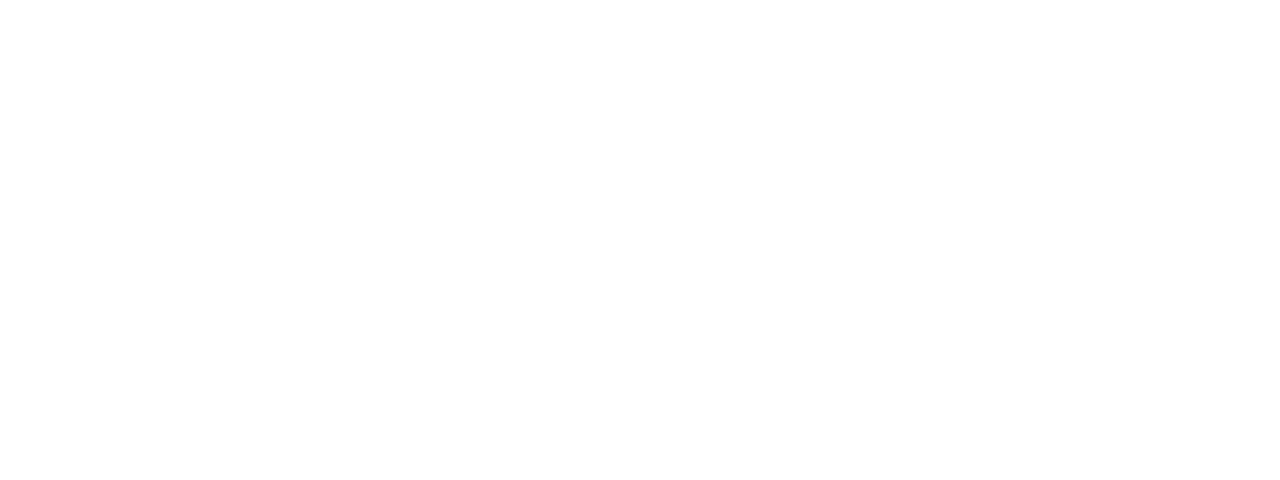
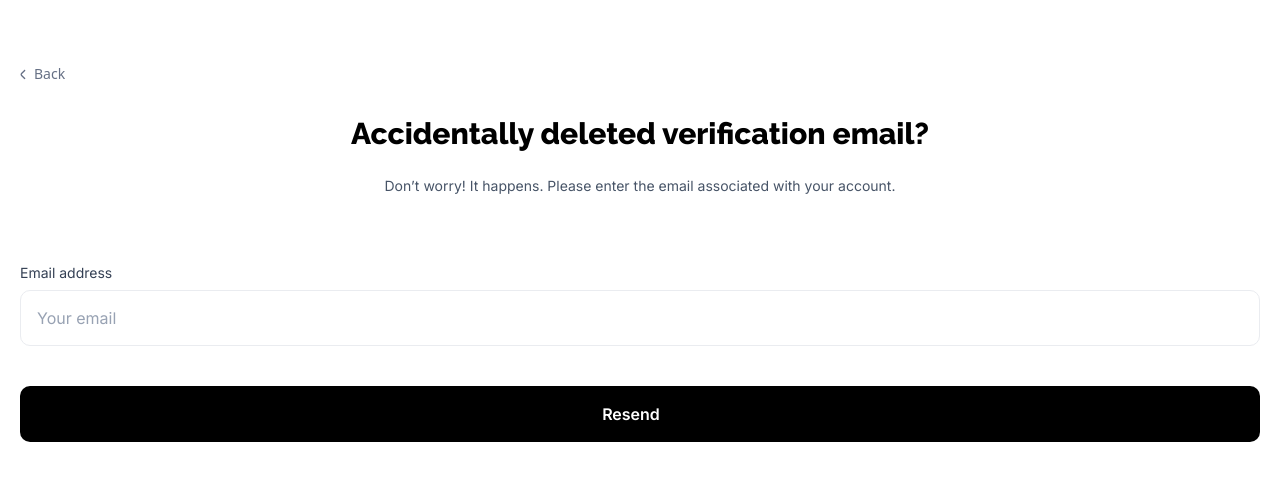
Before and after one commit to LJ1319/redberryinternship-front-quizwiz, a Vue app: page /resend in a window 1280 px wide. Before the commit this address had no page. Shown: the top 480 px of the page. Built offline with nearby package versions, Linux system fonts and the light colour scheme.

Commit message:
feat: handle resending verification email and remembering user

```diff
--- a/src/components/auth/login/LoginForm.vue
+++ b/src/components/auth/login/LoginForm.vue
@@ -27,7 +27,7 @@
 
       <div class="flex justify-between">
         <form-group>
-          <form-checkbox name="remember" text="Remember for 30 days?" />
+          <form-checkbox name="remember" text="Remember me" />
         </form-group>
 
         <span class="font-inter text-sm text-gray-700">
@@ -44,6 +44,13 @@
       action="Sign up"
       class="hidden lg:block"
     />
+
+    <form-link
+      text="Need to verify email?"
+      to="/resend"
+      action="Resend verification"
+      class="hidden lg:block"
+    />
   </Form>
 </template>
 
@@ -57,7 +64,7 @@ import FormLabel from '@/components/ui/form/FormLabel.vue'
 import FormCheckbox from '@/components/ui/form/FormCheckbox.vue'
 import FormButton from '@/components/ui/form/FormButton.vue'
 
-import { InitializeCSRFProtection, Login } from '@/services/api/auth.js'
+import { Login } from '@/services/api/auth.js'
 
 export default {
   components: {
@@ -71,16 +78,20 @@ export default {
     FormButton
   },
   methods: {
-    async onSubmit(values) {
-      await InitializeCSRFProtection()
+    async onSubmit(values, { setErrors }) {
+      try {
+        const { data, status } = await Login({
+          email: values.email,
+          password: values.password,
+          remember: values.remember ?? false
+        })
 
-      try {
-        await Login({
-          email: values.email,
-          password: values.password
+        console.log(data, status)
+      } catch (err) {
+        console.log(err.response.data, err.response.status)
+        setErrors({
+          email: err.response.data.message
         })
-      } catch (err) {
-        console.log(err.response.data)
       }
     }
   }
--- /dev/null
+++ b/src/components/auth/resend/ResendForm.vue
@@ -0,0 +1,54 @@
+<template>
+  <Form v-on:submit="onSubmit" class="lg:mx-20 lg:my-16 lg:w-3/5">
+    <div class="mb-16 mt-8 space-y-6 text-center lg:text-start">
+      <h1 class="font-raleway text-3xl font-extrabold">Accidentally deleted verification email?</h1>
+      <p class="font-inter text-sm text-gray-600">
+        Don’t worry! It happens. Please enter the email associated with your account.
+      </p>
+    </div>
+
+    <div class="space-y-6">
+      <form-group classes="space-y-1.5">
+        <form-label for="email" text="Email address" />
+        <form-input type="email" name="email" placeholder="Your email" rules="required|email" />
+      </form-group>
+    </div>
+
+    <form-button text="Resend" />
+  </Form>
+</template>
+
+<script>
+import { Form } from 'vee-validate'
+import FormGroup from '@/components/ui/form/FormGroup.vue'
+import FormLabel from '@/components/ui/form/FormLabel.vue'
+import FormInput from '@/components/ui/form/FormInput.vue'
+import FormButton from '@/components/ui/form/FormButton.vue'
+
+import { ResendVerification } from '@/services/api/auth.js'
+
+export default {
+  components: {
+    Form,
+    FormGroup,
+    FormLabel,
+    FormInput,
+    FormButton
+  },
+  methods: {
+    async onSubmit(values, { setErrors }) {
+      try {
+        const { data, status } = await ResendVerification({
+          email: values.email
+        })
+        console.log(data, status)
+      } catch (err) {
+        console.log(err.response.data, err.response.status)
+        setErrors({
+          email: err.response.data.message
+        })
+      }
+    }
+  }
+}
+</script>
--- a/src/components/auth/signup/SignupForm.vue
+++ b/src/components/auth/signup/SignupForm.vue
@@ -72,7 +72,7 @@ import FormInput from '@/components/ui/form/FormInput.vue'
 import FormButton from '@/components/ui/form/FormButton.vue'
 import FormCheckbox from '@/components/ui/form/FormCheckbox.vue'
 
-import { InitializeCSRFProtection, Signup } from '@/services/api/auth.js'
+import { Signup } from '@/services/api/auth.js'
 
 export default {
   components: {
@@ -85,9 +85,8 @@ export default {
     FormButton
   },
   methods: {
-    async onSubmit(values) {
-      await InitializeCSRFProtection()
-
+    async onSubmit(values, { setErrors, resetForm }) {
+      try {
         const { data, status } = await Signup({
           username: values.username,
           email: values.email,
@@ -97,6 +96,11 @@ export default {
         })
 
         console.log(data, status)
+        resetForm()
+      } catch (err) {
+        console.log(err.response.data, err.response.status)
+        setErrors(err.response.data.errors)
+      }
     }
   }
 }
--- a/src/components/ui/form/FormInput.vue
+++ b/src/components/ui/form/FormInput.vue
@@ -3,11 +3,10 @@
     <input
       v-bind="field"
       :type="isPassword ? 'password' : 'text'"
-      :name="name"
       :id="name"
       :placeholder="placeholder"
       class="block h-14 w-full rounded-[0.625rem] border bg-white p-4 outline-none focus:ring-2 focus:ring-indigo-200"
-      :class="errors.length > 0 && 'border-[#FDA29B] focus:ring-0 focus:ring-opacity-0'"
+      :class="errors.length > 0 && 'border-red-300 focus:ring-0 focus:ring-opacity-0'"
     />
 
     <span class="absolute right-0 top-11 mx-4 my-5" v-if="errors.length > 0">
@@ -24,7 +23,7 @@
     </span>
   </Field>
 
-  <error-message as="p" :name="name" class="font-inter text-sm text-[#F04438]" />
+  <error-message as="p" :name="name" class="font-inter text-xs text-red-500" />
 </template>
 
 <script>
--- a/src/pages/auth/LoginPage.vue
+++ b/src/pages/auth/LoginPage.vue
@@ -31,7 +31,6 @@ export default {
       const url = `${verifyUrl}&signature=${signature}`
 
       const { data } = await VerifyEmail(url)
-
       console.log(data)
     }
   }
--- /dev/null
+++ b/src/pages/auth/ResendVerificationPage.vue
@@ -0,0 +1,26 @@
+<template>
+  <div class="justify-between lg:flex">
+    <page-cover style="background-image: url('src/assets/images/ForgotPassword.svg')" />
+
+    <main-content>
+      <back-button />
+      <resend-form />
+    </main-content>
+  </div>
+</template>
+
+<script>
+import PageCover from '@/components/shared/PageCover.vue'
+import MainContent from '@/components/ui/MainContent.vue'
+import BackButton from '@/components/ui/BackButton.vue'
+import ResendForm from '@/components/auth/resend/ResendForm.vue'
+
+export default {
+  components: {
+    PageCover,
+    MainContent,
+    BackButton,
+    ResendForm
+  }
+}
+</script>
--- a/src/router/index.js
+++ b/src/router/index.js
@@ -2,9 +2,10 @@ import { createRouter, createWebHistory } from 'vue-router'
 
 import LandingPage from '@/pages/LandingPage.vue'
 import SignupPage from '@/pages/auth/SignupPage.vue'
+import ResendVerificationPage from '@/pages/auth/ResendVerificationPage.vue'
 import LoginPage from '@/pages/auth/LoginPage.vue'
-import ForgotPassword from '@/pages/auth/ForgotPasswordPage.vue'
-import ResetPassword from '@/pages/auth/ResetPasswordPage.vue'
+import ForgotPasswordPage from '@/pages/auth/ForgotPasswordPage.vue'
+import ResetPasswordPage from '@/pages/auth/ResetPasswordPage.vue'
 
 import PageHeader from '@/components/shared/PageHeader.vue'
 import PageFooter from '@/components/shared/PageFooter.vue'
@@ -27,6 +28,11 @@ const router = createRouter({
       component: SignupPage
     },
     {
+      path: '/resend',
+      name: 'resend-verification',
+      component: ResendVerificationPage
+    },
+    {
       path: '/login',
       name: 'login',
       component: LoginPage
@@ -34,12 +40,12 @@ const router = createRouter({
     {
       path: '/forgot',
       name: 'forgot-password',
-      component: ForgotPassword
+      component: ForgotPasswordPage
     },
     {
       path: '/reset',
       name: 'reset-password',
-      component: ResetPassword
+      component: ResetPasswordPage
     }
   ]
 })
--- a/src/services/api/auth.js
+++ b/src/services/api/auth.js
@@ -5,7 +5,15 @@ export const InitializeCSRFProtection = async () => {
 }
 
 export const Signup = async (credentials) => {
+  await InitializeCSRFProtection()
+
   return await axios.post('/api/signup', credentials)
+}
+
+export const ResendVerification = async (credentials) => {
+  await InitializeCSRFProtection()
+
+  return await axios.post('api/email/verification-notification', credentials)
 }
 
 export const VerifyEmail = async (url) => {
@@ -13,6 +21,8 @@ export const VerifyEmail = async (url) => {
 }
 
 export const Login = async (credentials) => {
+  await InitializeCSRFProtection()
+
   return await axios.post('/api/login', credentials)
 }
 
```
Lines whose indentation alone changed are shown as unchanged.
